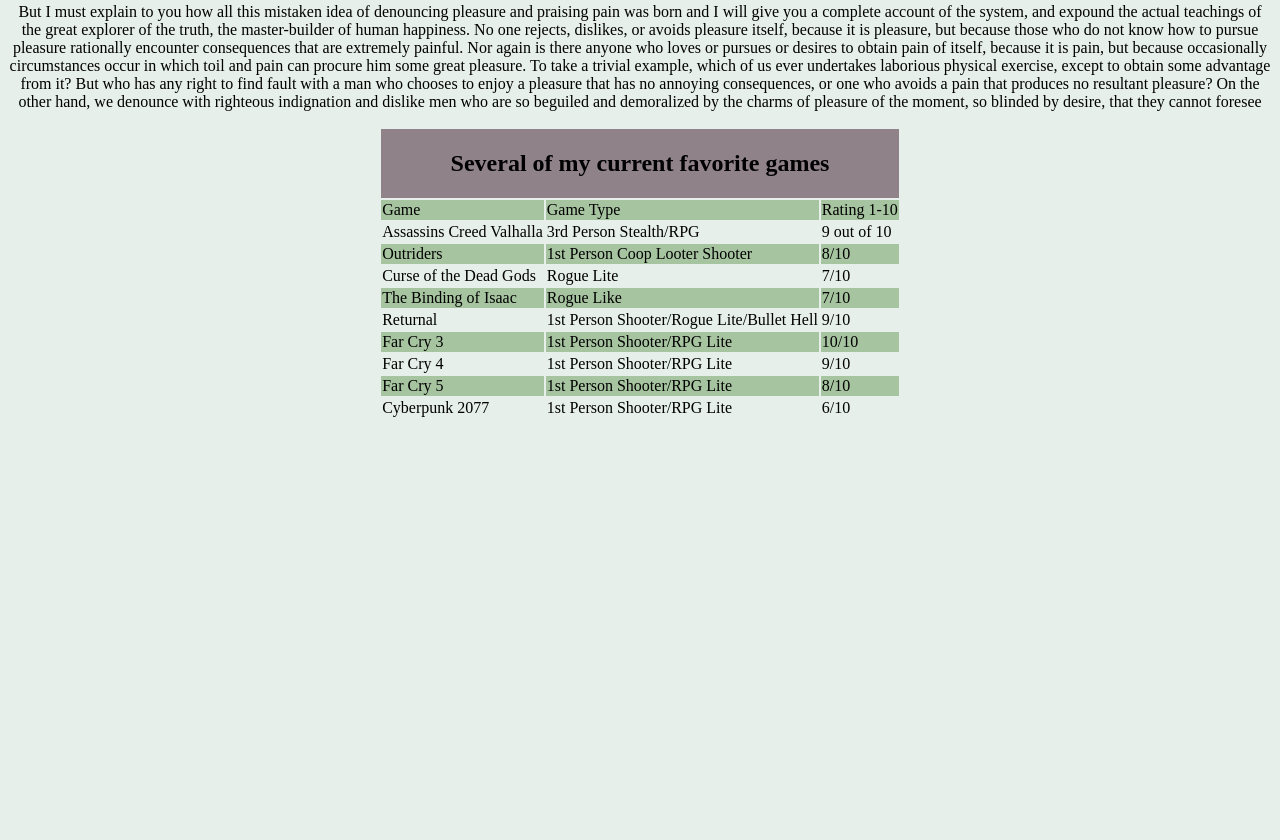
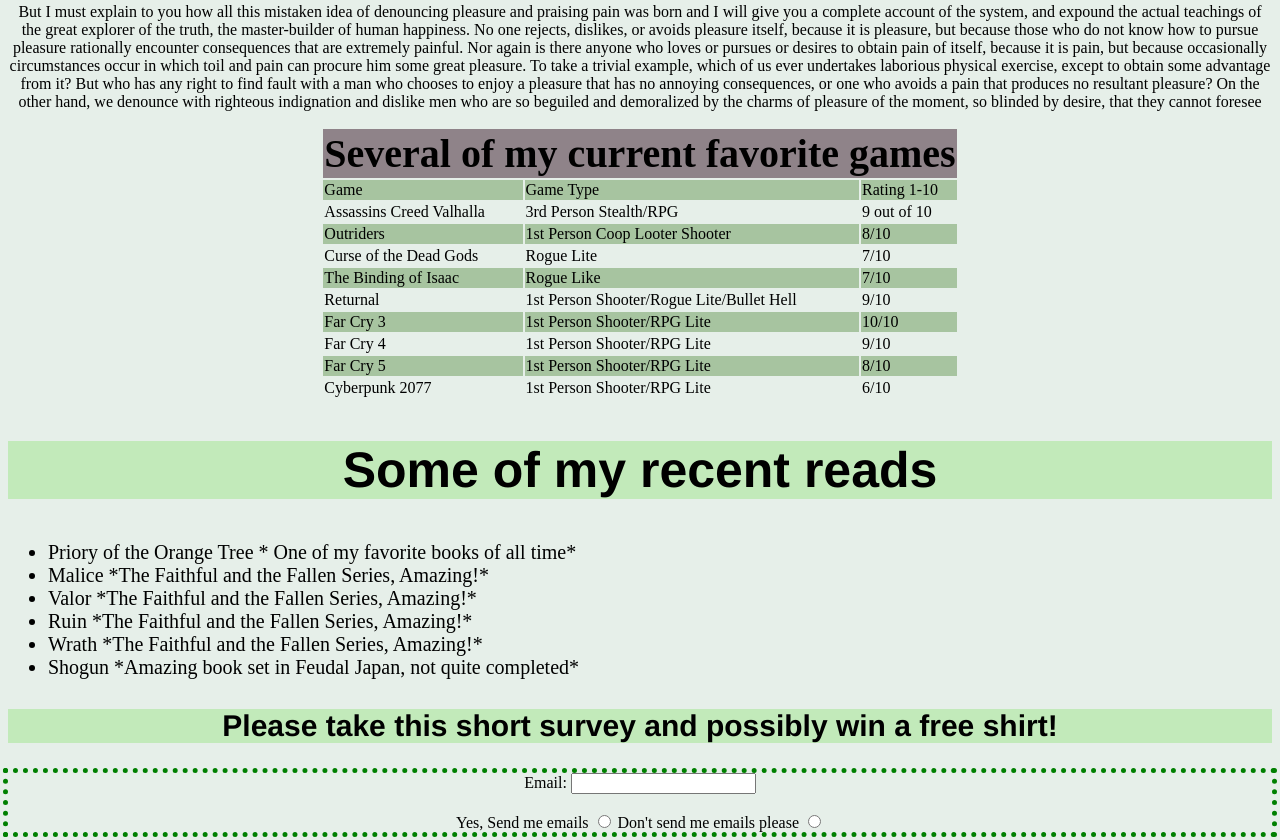
Before and after one commit to Mortr0n/Fake_Blog, a plain HTML site: page index.html in a window 1280 px wide. Shown: the part 637-1477 px from the top of the page. Before the commit the page ends 1067 px from the top, so only its background shows below. Drawn offline with Linux system fonts and the light colour scheme.

Commit message:
added ul and began form
added my ul for my books and started adding form pieces and layout.  Got through email item

```diff
--- a/index.html
+++ b/index.html
@@ -5,11 +5,26 @@
     <meta charset="UTF-8">
     <title>My Awesome Blog</title>
     <meta name="description" content="A blog containing a bunch of random items about me.">
-    <style type="text/css">
+    <style>
         .header h1 {
             text-align: center;
+            font-size: 70px;
+            font-family: 'Franklin Gothic Medium', 'Arial Narrow', Arial, sans-serif;
+            background-color: #C2EABA;
+        }
+
+        .header h2 {
+            text-align: center;
             text-decoration: wavy;
-            font-size: 70px;
+            font-size: 50px;
+            font-family: 'Franklin Gothic Medium', 'Arial Narrow', Arial, sans-serif;
+            background-color: #C2EABA;
+        }
+
+        .header h3 {
+            text-align: center;
+            text-decoration: wavy;
+            font-size: 30px;
             font-family: 'Franklin Gothic Medium', 'Arial Narrow', Arial, sans-serif;
             background-color: #C2EABA;
         }
@@ -18,7 +33,6 @@
             display: block;
             margin-left: auto;
             margin-right: auto;
-            width: 400;
             height: auto;
         }
 
@@ -27,10 +41,18 @@
             margin-right: auto;
         }
 
+        .form{
+            text-align: center;
+            margin-left: auto;
+            margin-right: auto;
+            outline: 5px dotted green;
+        }
+
         .tableTop {
             margin-left: auto;
             margin-right: auto;
             background-color: #8F8389;
+            font-size: 40px;
         }
 
         .body {
@@ -45,9 +67,13 @@
         }
 
         tr:nth-child(odd) {
-            background-color:#A7C4A0  ;
+            background-color: #A7C4A0;
         }
 
+        ul {
+            font: 20px "Times New Roman", Times, serif;
+
+        }
     </style>
 </head>
 
@@ -55,7 +81,7 @@
     <div class="header">
         <h1>Chris Morton's Blog</h1>
     </div>
-    <img src="Family2.jpg" alt="A Picture of me and my family" class="center" height="auto" width="600">
+    <img src="Family2.jpg" alt="A Picture of me and my family" class="center" width="600">
     <div class="paragraph">
         <p>
             But I must explain to you how all this mistaken idea of denouncing pleasure and praising pain was born and I
@@ -73,9 +99,9 @@
         </p>
     </div>
 
-        <table class="tableCenter" >
-            <thead class="tableTop" >
-                <th colspan="3" class="tableTop" ><h2>Several of my current favorite games</h2></th>
+    <table class="tableCenter">
+        <thead class="tableTop">
+            <th colspan="3" class="tableTop" >Several of my current favorite games</th>
         </thead>
         <tbody>
             <tr>
@@ -128,11 +154,34 @@
                 <td>1st Person Shooter/RPG Lite</td>
                 <td>6/10</td>
             </tr>
-                <tr></tr>
         </tbody>
     </table>
+    <div class="header">
+        <h2 class="center">Some of my recent reads</h2>
+    </div>
+    <ul>
+        <li>Priory of the Orange Tree * One of my favorite books of all time*</li>
+        <li>Malice *The Faithful and the Fallen Series, Amazing!*</li>
+        <li>Valor *The Faithful and the Fallen Series, Amazing!*</li>
+        <li>Ruin *The Faithful and the Fallen Series, Amazing!*</li>
+        <li>Wrath *The Faithful and the Fallen Series, Amazing!*</li>
+        <li>Shogun *Amazing book set in Feudal Japan, not quite completed*</li>
+    </ul>
+    <div class="header">
+        <h3>Please take this short survey and possibly win a free shirt!</h2>
+    </div>
 
 
+        <form class="form">
+            <label for="email">Email:</label>
+            <input type="text" id="email" name="email">
+            <br>
+            <br>
+            <label for="yesEmail">Yes, Send me emails</label>
+            <input type="radio" id="yesEmail" name="yesEmail">
+            <label for="noEmail">Don't send me emails please</label>
+            <input type="radio" id="noEmail" name="noEmail">
+        </form>
 
 
 
```
Lines whose indentation alone changed are shown as unchanged.
